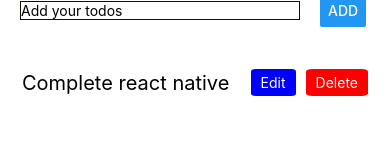
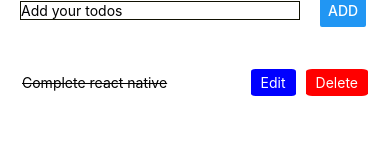
Before and after one commit to Shu12388y/todoapp-rn, a React Native app: screen / in a window 390 px wide. Shown: the part 155-300 px from the top of the page. Built offline with nearby package versions, Linux system fonts and the light colour scheme.

Commit message:
added completed feature

```diff
--- a/src/TodoList.tsx
+++ b/src/TodoList.tsx
@@ -14,6 +14,7 @@ export default function TodoList() {
     {
       id: 1,
       todo: 'Complete react native',
+      complete: true,
     },
   ]);
   const [title, setTitle] = useState('');
@@ -29,9 +30,10 @@ export default function TodoList() {
       {
         id: todos.length + 1,
         todo: title,
+        complete: false,
       },
     ]);
-    setTitle("")
+    setTitle('');
   };
   const deleteTodo = (id: number) => {
     const todo = todos.filter((ele, _) => ele.id !== id);
@@ -46,12 +48,21 @@ export default function TodoList() {
   };
 
   const saveTodo = ({ id }: { id: number }) => {
-   let findList = todos.find((ele,_)=>ele.id === id);
-   if(!findList) return;
-   setTodos(todos.map(todo =>
-     todo.id === id ? { ...todo, todo: updatedTitle } : todo
-   ));
+    let findList = todos.find((ele, _) => ele.id === id);
+    if (!findList) return;
+    setTodos(
+      todos.map(todo =>
+        todo.id === id ? { ...todo, todo: updatedTitle } : todo,
+      ),
+    );
   };
+
+  const toggleComplete = (id: number) => {
+    setTodos(
+      todos.map(todo => (todo.id === id ? { ...todo, complete: true } : todo)),
+    );
+  };
+
   return (
     <View style={style.todoBody}>
       <View style={style.todoInput}>
@@ -77,7 +88,16 @@ export default function TodoList() {
                     defaultValue={ele.todo}
                   />
                 ) : (
-                  <Text style={style.todoText}>{ele.todo}</Text>
+                  <TouchableHighlight
+                    disabled={ele.complete}
+                    onPress={() => toggleComplete(ele.id)}
+                  >
+                    <Text
+                      style={ele.complete ? style.completetodo : style.todoText}
+                    >
+                      {ele.todo}
+                    </Text>
+                  </TouchableHighlight>
                 )}
               </View>
               <View style={style.viewButtons}>
@@ -85,13 +105,14 @@ export default function TodoList() {
                   <TouchableHighlight
                     onPress={() => {
                       setIsEdit({ ...isEdit, isActive: false });
-                      saveTodo({ id: ele.id});
+                      saveTodo({ id: ele.id });
                     }}
                   >
                     <Text>Save</Text>
                   </TouchableHighlight>
                 ) : (
                   <TouchableHighlight
+                    disabled={ele.complete}
                     onPress={() =>
                       editTodo({
                         id: ele.id,
@@ -171,4 +192,7 @@ const style = StyleSheet.create({
     fontSize: 20,
     textAlign: 'center',
   },
+  completetodo: {
+    textDecorationLine: 'line-through',
+  },
 });
```
